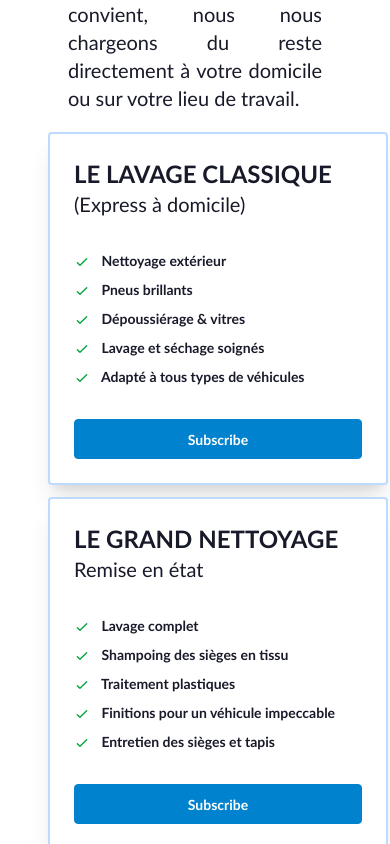
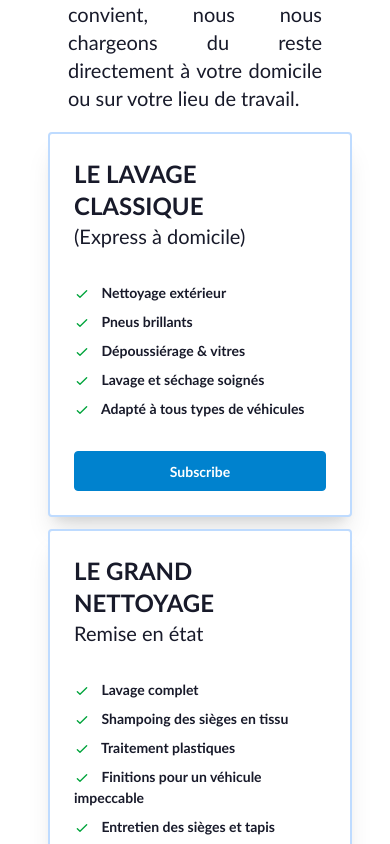
Before and after one commit to Ngouo/LUCARN, a website built with Vite: page index.html in a window 390 px wide. Shown: the part 1120-1964 px from the top of the page. Built offline with nearby package versions, Linux system fonts and the light colour scheme.

Commit message:
width cards

```diff
--- a/index.html
+++ b/index.html
@@ -88,8 +88,8 @@
           du reste directement à votre domicile ou sur votre lieu de travail.
       </div>
 
-      <div class="lg:grid lg:grid-cols-3 w-full mx-auto lg:p-6 lg:mx-auto lg:w-9/10 gap-18">
-          <div class="card w-85 mx-auto lg:w-85 bg-base-100 shadow-xl border-2 border-blue-200">
+      <div class="lg:grid lg:grid-cols-3 w-full lg:p-6 lg:mx-auto lg:w-9/10 gap-18">
+          <div class="card w-76 mx-auto lg:w-85 bg-base-100 shadow-xl border-2 border-blue-200">
               <div class="card-body">
                 <div class="">
                   <h2 class="text-2xl font-bold">LE LAVAGE CLASSIQUE</h2>
@@ -123,7 +123,7 @@
               </div>
           </div>
 
-          <div class="card w-85 mx-auto mt-3 lg:w-85 bg-base-100 shadow-xl border-2 border-blue-200">
+          <div class="card w-76 mx-auto mt-3 lg:w-85 bg-base-100 shadow-xl border-2 border-blue-200">
             <div class="card-body">
               <div class="">
                 <h2 class="text-2xl font-bold">LE GRAND NETTOYAGE</h2>
@@ -157,7 +157,7 @@
             </div>
           </div>
 
-          <div class="card w-85 mx-auto mt-3 lg:w-90 bg-base-100 shadow-xl border-2 border-blue-200">
+          <div class="card w-76 mx-auto mt-3 lg:w-90 bg-base-100 shadow-xl border-2 border-blue-200">
             <div class="card-body">
               <span class="badge badge-xs badge-warning">Most Popular</span>
               <div class="">
```
